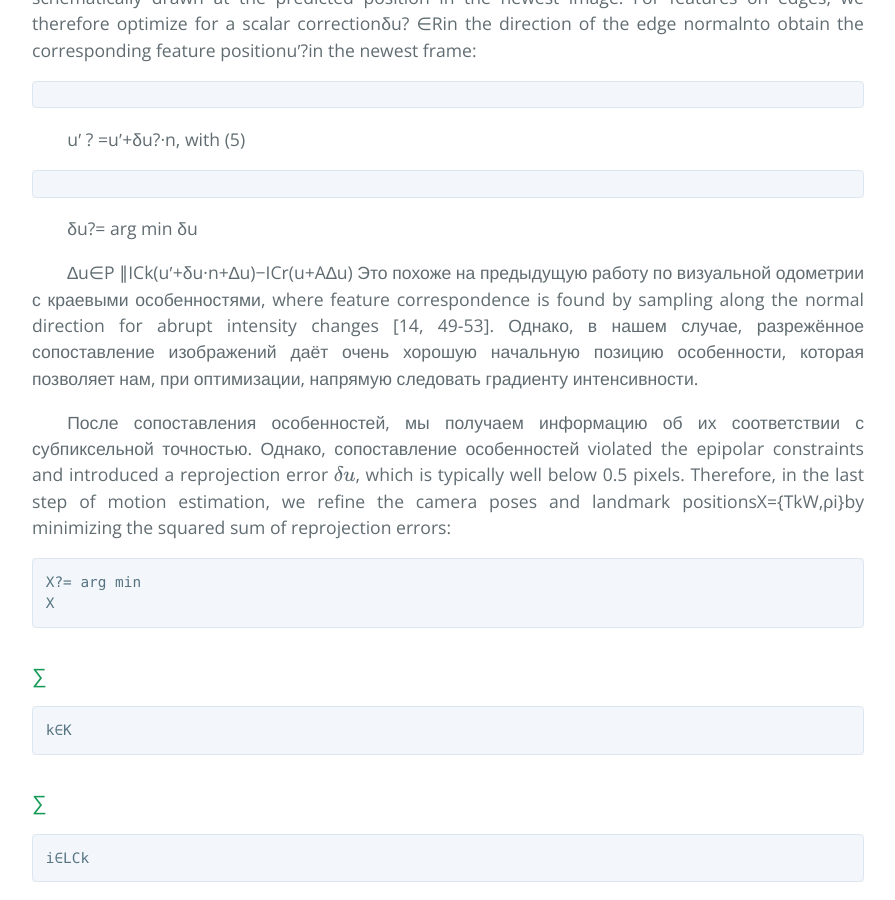
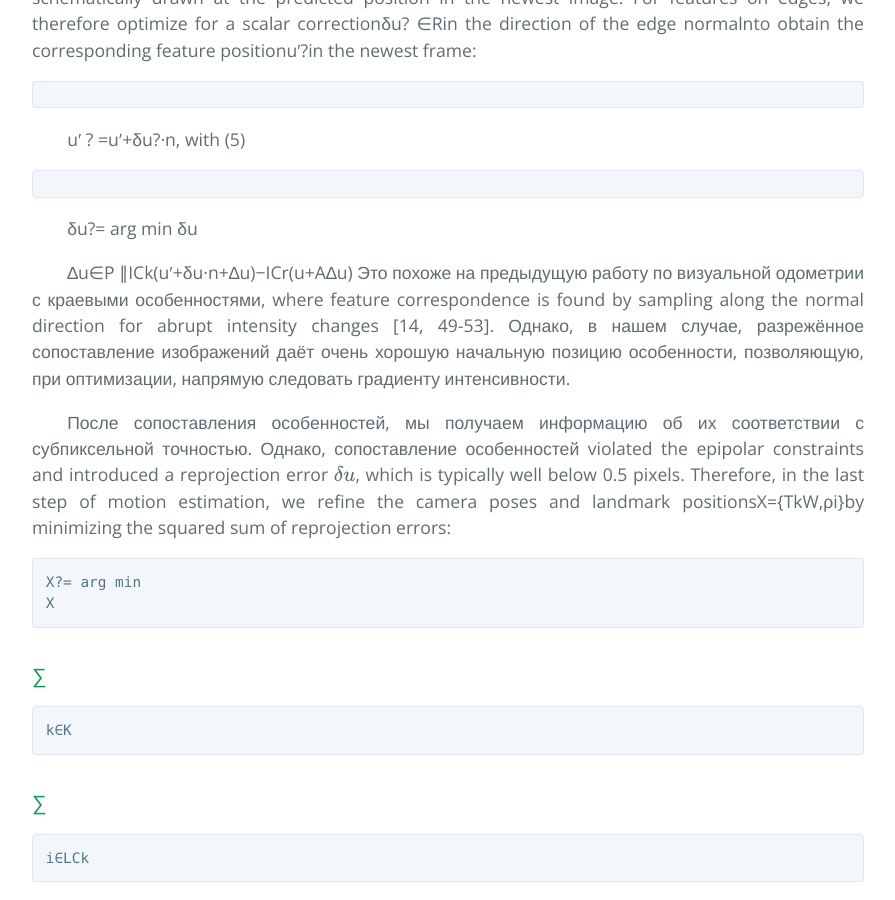
Before and after one commit to i-v-s/slam, a Jekyll site: the page built from svo2.md, in a window 1280 px wide and 900 px high, scrolled down 11587 px. Shown: the whole window, without its empty margins (192-1087 px from the left). Built offline with Jekyll 4.4.1, drawn with Linux system fonts in a browser that asks for light colours; our own code applies the rules of GitHub Pages for plain Markdown files; formulas are drawn with MathJax 3.

Commit message:
Updated svo2.md

```diff
--- a/svo2.md
+++ b/svo2.md
@@ -517,7 +517,7 @@ where
 feature correspondence is found by sampling along the normal
 direction for abrupt intensity changes [14, 49-53]. Однако,
 в нашем случае, разрежённое сопоставление изображений даёт очень хорошую
-начальную позицию особенности, которая позволяет нам, при оптимизации, напрямую
+начальную позицию особенности, позволяющую, при оптимизации, напрямую
 следовать градиенту интенсивности.
 
 После сопоставления особенностей, мы получаем информацию об их соответствии
```
